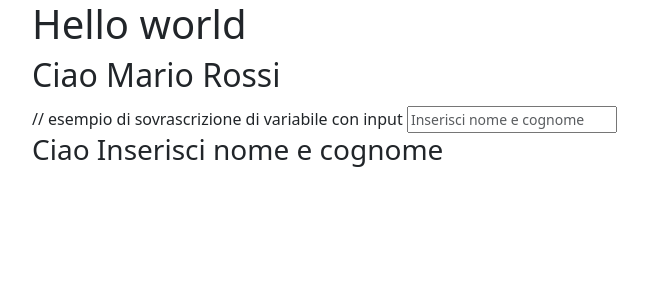
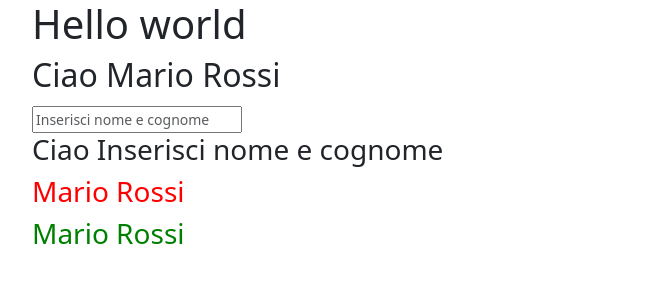
Before and after one commit to dario-bennardino/vue-hello, a plain HTML site: page index.html in a window 1280 px wide. Shown: the whole page, without its empty margins (50-698 px from the left). Drawn offline with nearby package versions, Linux system fonts and the light colour scheme.

Commit message:
[add] classi css

```diff
--- a/Js/script.js
+++ b/Js/script.js
@@ -9,7 +9,8 @@ createApp({
             saluto : 'Ciao',
             nome : 'Mario',
             cognome : 'Rossi',
-            nomeUtente : 'Inserisci nome e cognome'
+            nomeUtente : 'Inserisci nome e cognome',
+            miaClasseCss : 'verde'
 
         }
     }
--- a/css/style.css
+++ b/css/style.css
@@ -0,0 +1,7 @@
+.rosso{
+    color: red;
+}
+
+.verde{
+    color: green;
+}
--- a/index.html
+++ b/index.html
@@ -15,10 +15,15 @@
 
             <h2>{{saluto}} {{nome}} {{cognome}}</h2>
 
-            // esempio di sovrascrizione di variabile con input
+            <!-- esempio di sovrascrizione di variabile con input utilizzando v-model -->
 
             <input type="text" class="form-text" v-model="nomeUtente">
             <h3>{{saluto}} {{nomeUtente}}</h3>
+
+            <h3 class="rosso">{{nome}} {{cognome}}</h3>
+
+            <h3 :class="miaClasseCss">{{nome}} {{cognome}}</h3>
+
 
 
 
```
